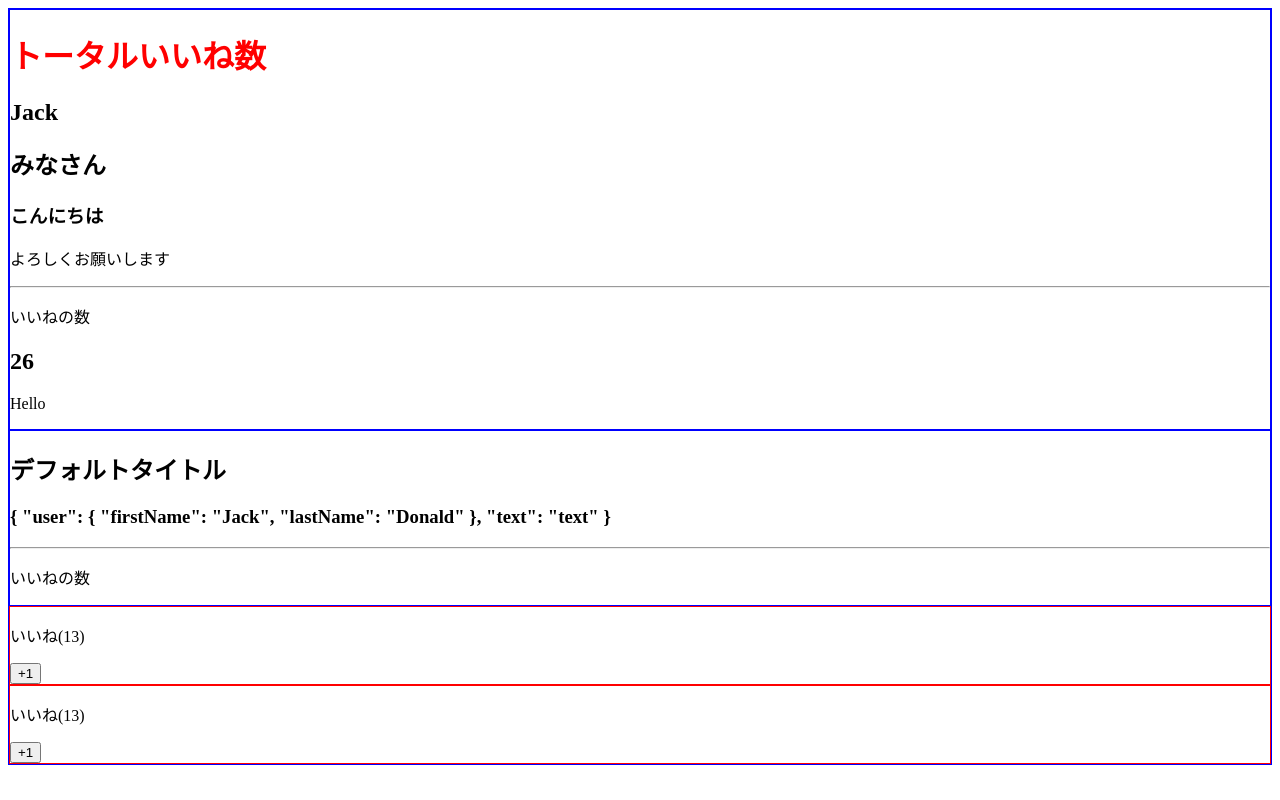
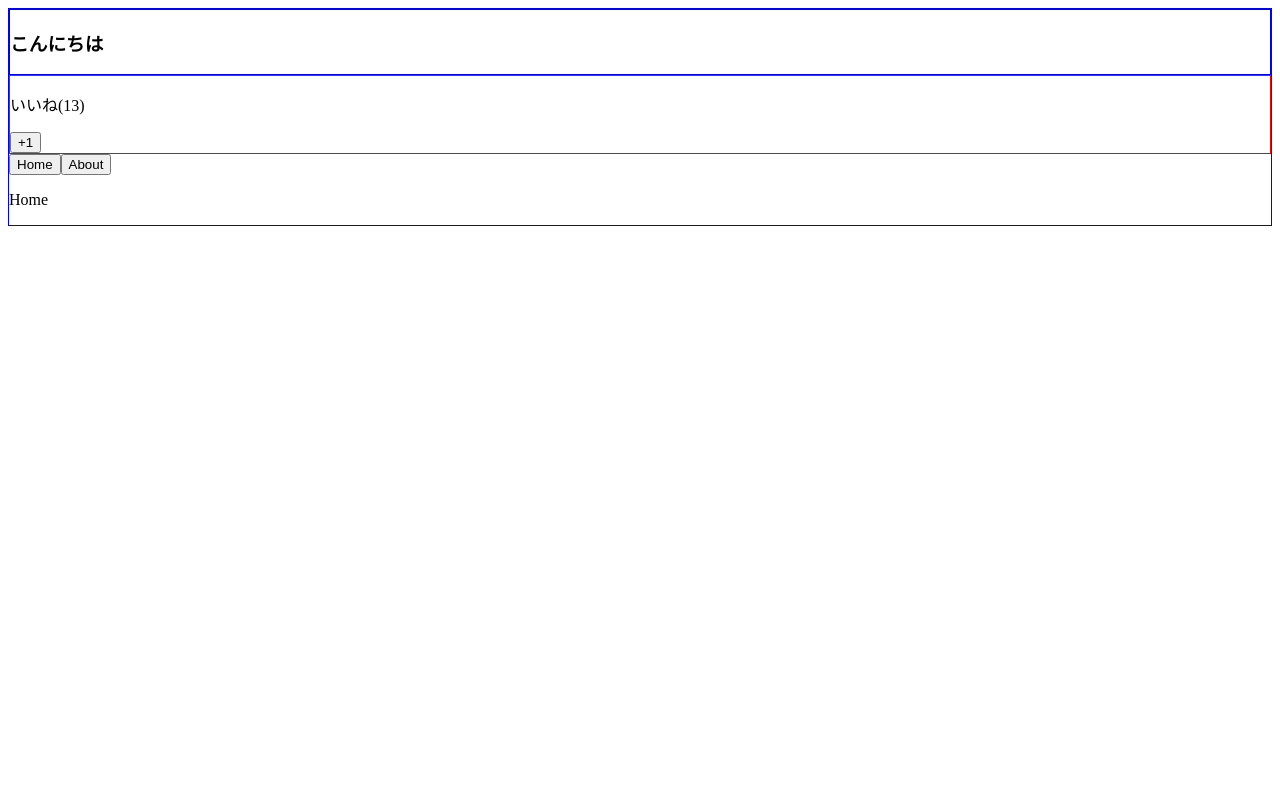
Before and after one commit to Yasunori-aloha/Vuejs-training, a Vue app in the folder vuejs-training-project/: page / in a window 1280 px wide. Built offline with nearby package versions, Linux system fonts and the light colour scheme.

Commit message:
'componentタグ'を使用して動的に表示しているコンポーネントを切り替える方法

```diff
--- a/vuejs-training-project/src/App.vue
+++ b/vuejs-training-project/src/App.vue
@@ -2,45 +2,59 @@
   <div>
     <!-- 'templateタグ'の外に記述しているHTMLタグは<slot v-slot:default></slot>というタグに全てがまとめられる。 -->
     <LikeHeader header-text='Hello'>
-      <h3>{{ user }}</h3>
-      <h2>みなさん</h2>
+      <!-- <h3>{{ user }}</h3>
+      <h2>みなさん</h2> -->
 
       <!-- =''とすることによって子コンポーネントからデータを受け取ることができる。 -->
-      <template #[title]='slotProps' >
+      <!-- <template #[title]='slotProps' >
         <h1>トータルいいね数</h1>
         <h2>{{ slotProps.user.firstName }}</h2>
-      </template>
+      </template> -->
 
       <h3>こんにちは</h3>
 
-      <template #number>
+      <!-- <template #number>
         <h2>{{ number }}</h2>
       </template>
 
-      <p>よろしくお願いします</p>
+      <p>よろしくお願いします</p> -->
     </LikeHeader>
 
-    <LikeHeader #default="user">
+    <!-- <LikeHeader #default="user">
       <h3>{{ user }}</h3>
-    </LikeHeader>
+    </LikeHeader> -->
 
     <LikeNumber :total-number='number' test-props='test' @my-click='incrementNumber'></LikeNumber>
 
-    <LikeNumber :total-number='number' test-props='test' @my-click='number=$event'></LikeNumber>
+    <!-- <LikeNumber :total-number='number' test-props='test' @my-click='number=$event'></LikeNumber> -->
+
+    <!-- コンポーネントを切り替える為のボタン -->
+    <button @click='currentComponent = "Home"'>Home</button>
+    <button @click='currentComponent = "About"'>About</button>
+    <!-- 'is属性'を使用することでコンポーネントの切り替えを1行で済ませることができる。 -->
+    <component :is="currentComponent"></component>
+    <!-- <About v-if="currentComponent === 'About'"></About>
+    <Home v-if="currentComponent === 'Home'"></Home> -->
   </div>
 </template>
 
 <script>
 import LikeHeader from './components/LikeHeader.vue'
+import About from './components/About.vue'
+import Home from './components/Home.vue'
+
 export default {
   data() {
     return {
       number: 26,
-      title: 'title'
+      title: 'title',
+      currentComponent: 'Home'
     }
   },
   components:{
-    LikeHeader
+    LikeHeader,
+    About,
+    Home
   },
   methods: {
     incrementNumber(value){
--- /dev/null
+++ b/vuejs-training-project/src/components/About.vue
@@ -0,0 +1,3 @@
+<template>
+  <p>About</p>
+</template>
--- /dev/null
+++ b/vuejs-training-project/src/components/Home.vue
@@ -0,0 +1,3 @@
+<template>
+  <p>Home</p>
+</template>
--- a/vuejs-training-project/src/components/LikeHeader.vue
+++ b/vuejs-training-project/src/components/LikeHeader.vue
@@ -1,15 +1,16 @@
 <template>
   <div>
     <!-- 'slotタグ'はpropsとは違い、HTMLタグ自体を子コンポーネントに受け渡すことができる。 -->
-    <slot name='title' :user='user' text='text'>
+    <!-- <slot name='title' :user='user' text='text'> -->
       <!-- 'slotタグ'の中身が無かった場合に表示する、デフォルト画面の内容を指定することができる。 -->
-      <h2>デフォルトタイトル</h2>
-    </slot>
-    <slot :user='user' text='text'></slot>
-    <hr>
+      <!-- <h2>デフォルトタイトル</h2> -->
+    <!-- </slot> -->
+    <!-- <slot :user='user' text='text'></slot> -->
+    <!-- <hr>
     <p>いいねの数</p>
     <slot name='number'></slot>
-    <p>{{ headerText }}</p>
+    <p>{{ headerText }}</p> -->
+    <slot></slot>
   </div>
 </template>
 
```
